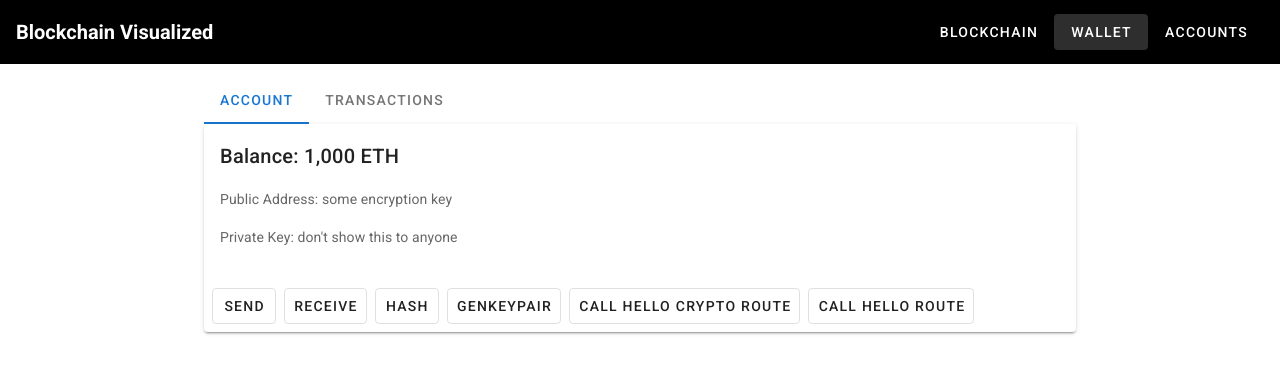
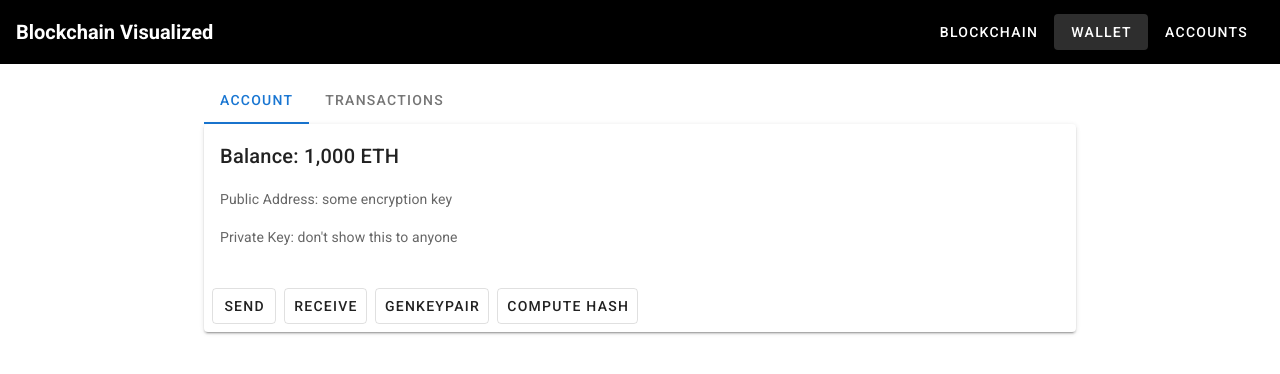
Before and after one commit to gerry004/Blockchain-Visualized-UI, a Vue app: page /account in a window 1280 px wide. Shown: the top 374 px of the page. Built offline with nearby package versions, Linux system fonts and the light colour scheme.

Commit message:
Hash and KeyPair

```diff
--- a/src/store/modules/home.js
+++ b/src/store/modules/home.js
@@ -11,17 +11,17 @@ const getters = {
 };
 
 const actions = {
-  async getHello({ commit }) {
-    console.log('getHello route')
-    await api.get('/hello')
+  async computeHash({ commit }) {
+    console.log('computeHash route')
+    await api.post('/crypto/hash', { data: 'string data' })
       .then((response) => {
         console.log(response, response.data)
         commit('setData', response.data)
       })
   },
-  async getHelloCrypto({ commit }) {
-    console.log('getHelloCryptoRoute')
-    await api.get('/crypto/hello-crypto')
+  async generateKeyPair({ commit }) {
+    console.log('generateKeyPair route')
+    await api.get('/crypto/generate-key-pair')
     .then((response) => {
       console.log(response, response.data)
       commit('setData', response.data)
--- a/src/views/wallet/Account.vue
+++ b/src/views/wallet/Account.vue
@@ -9,10 +9,8 @@
       <v-card-actions>
         <v-btn text outlined>Send</v-btn>
         <v-btn text outlined>Receive</v-btn>
-        <v-btn @click="hash('some data to hash')" text outlined>Hash</v-btn>
-        <v-btn @click="genKeyPair()" text outlined>GenKeyPair</v-btn>
-        <v-btn @click="getHelloCrypto()" text outlined>Call Hello Crypto Route</v-btn>
-        <v-btn @click="getHello()" text outlined>Call Hello Route</v-btn>
+        <v-btn @click="generateKeyPair()" text outlined>GenKeyPair</v-btn>
+        <v-btn @click="computeHash()" text outlined>Compute Hash</v-btn>
       </v-card-actions>
     </v-card>
   </wallet-layout>
@@ -43,37 +41,9 @@ export default {
   }),
   methods: {
     ...mapActions({
-      getHelloCrypto: 'home/getHelloCrypto',
-      getHello: 'home/getHello'
-    }),
-    hash(string) {
-      const crypto = require("crypto")
-      const hash = crypto.createHash('sha256')
-      hash.update(string)
-      console.log(hash.digest('hex'))
-    },
-    genKeyPair() {
-      const crypto = require('crypto')
-      console.log(crypto)
-      const ecdh = crypto.createECDH('secp256k1')
-      ecdh.generateKeys()
-      console.log(ecdh)
-
-      const privateKey = ecdh.getPrivateKey('hex')
-
-      const privJSON = { key: privateKey }
-      const privateKeyObject = crypto.createPrivateKey(privJSON)
-      console.log(privateKeyObject, typeof(privateKeyObject))
-      // const publicKey = ecdh.getPublicKey('hex')
-      // console.log(typeof(publicKey), publicKey)
-
-      // const message = "I got it working?"
-      // console.log(message)
-
-      // const encryptedWithPrivate = crypto.privateEncrypt(privateKey, message)
-      // console.log(encryptedWithPrivate)
-
-    }
+      computeHash: 'home/computeHash',
+      generateKeyPair: 'home/generateKeyPair'
+    })
   }
 }
 </script>
--- a/vue.config.js
+++ b/vue.config.js
@@ -1,5 +1,5 @@
 module.exports = {
-  publicPath: '/Blockchain-Visualized/',
+  publicPath: '/Blockchain-Visualized-UI/',
   transpileDependencies: [
     'vuetify'
   ]
```
Also changed, not shown: 1 other file (tests, documents, lock files or other folders).
